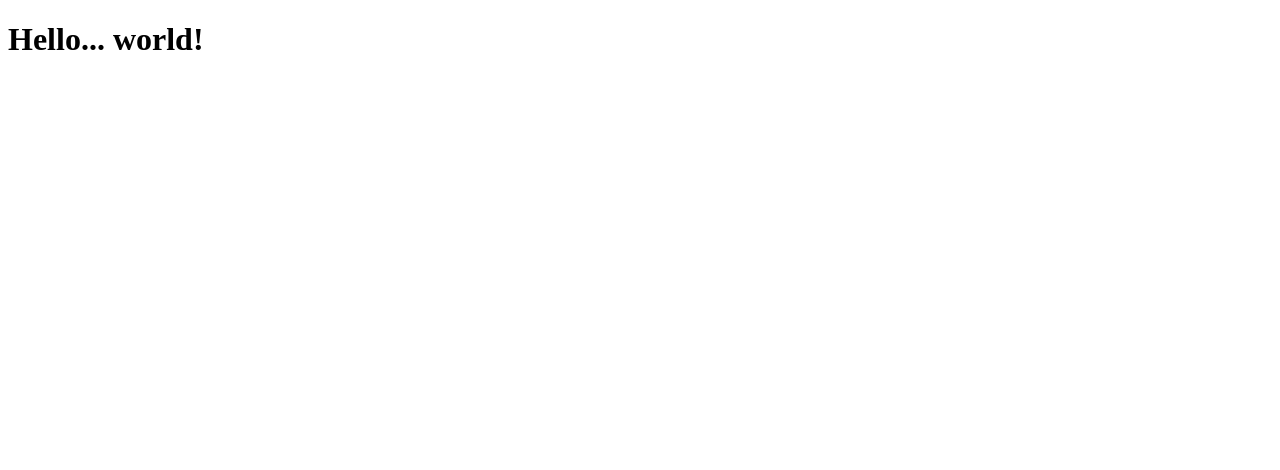
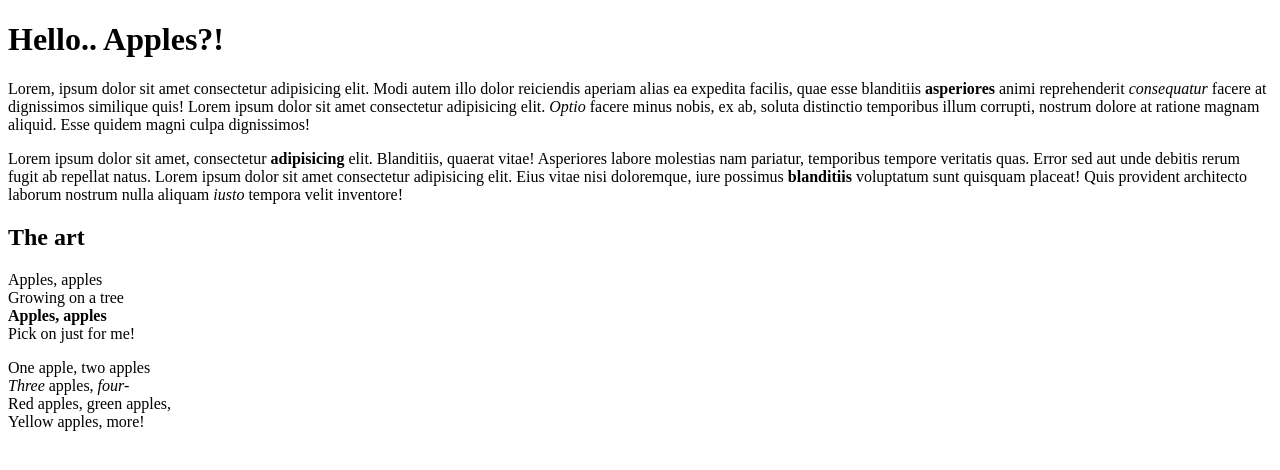
Before and after one commit to tamas-len/web-test, a plain HTML site: page html-boilerplate/index.html in a window 1280 px wide. Drawn offline with Linux system fonts and the light colour scheme.

Commit message:
Added and formatted content

```diff
--- a/html-boilerplate/index.html
+++ b/html-boilerplate/index.html
@@ -1,11 +1,33 @@
 <!DOCTYPE html>
 <html lang="en">
     <head>
-    <meta charset="UTF-8">
+        <meta charset="utf-8">
         <meta name="viewport" content="width=device-width, initial-scale=1.0">
         <title>Appleplace Returns</title>
     </head>
     <body>
-    <h1>Hello... world!</h1>
+        <h1>Hello.. Apples?!</h1>
+        <p>Lorem, ipsum dolor sit amet consectetur adipisicing elit.
+            Modi autem illo dolor reiciendis aperiam alias ea expedita facilis,
+            quae esse blanditiis <strong>asperiores</strong> animi reprehenderit <em>consequatur</em> facere
+            at dignissimos similique quis! Lorem ipsum dolor sit amet consectetur adipisicing elit.
+            <em>Optio</em> facere minus nobis, ex ab, soluta distinctio temporibus illum corrupti,
+            nostrum dolore at ratione magnam aliquid. Esse quidem magni culpa dignissimos!</p>
+        <p>Lorem ipsum dolor sit amet, consectetur <strong>adipisicing</strong> elit. Blanditiis, quaerat vitae!
+            Asperiores labore molestias nam pariatur, temporibus tempore veritatis quas.
+            Error sed aut unde debitis rerum fugit ab repellat natus.
+            Lorem ipsum dolor sit amet consectetur adipisicing elit. Eius vitae nisi doloremque,
+            iure possimus <strong>blanditiis</strong> voluptatum sunt quisquam placeat!
+            Quis provident architecto laborum nostrum nulla aliquam <em>iusto</em> tempora velit inventore!</p>
+
+        <h2>The art</h2>
+        <p>Apples, apples <br>
+            Growing on a tree <br>
+            <strong>Apples, apples</strong><br>
+            Pick on just for me!</p>
+        <p>One apple, two apples <br>
+            <em>Three</em> apples, <em>four-</em> <br>
+            Red apples, green apples, <br>
+            Yellow apples, more!</p>
     </body>
 </html>
```
Lines whose indentation alone changed are shown as unchanged.
